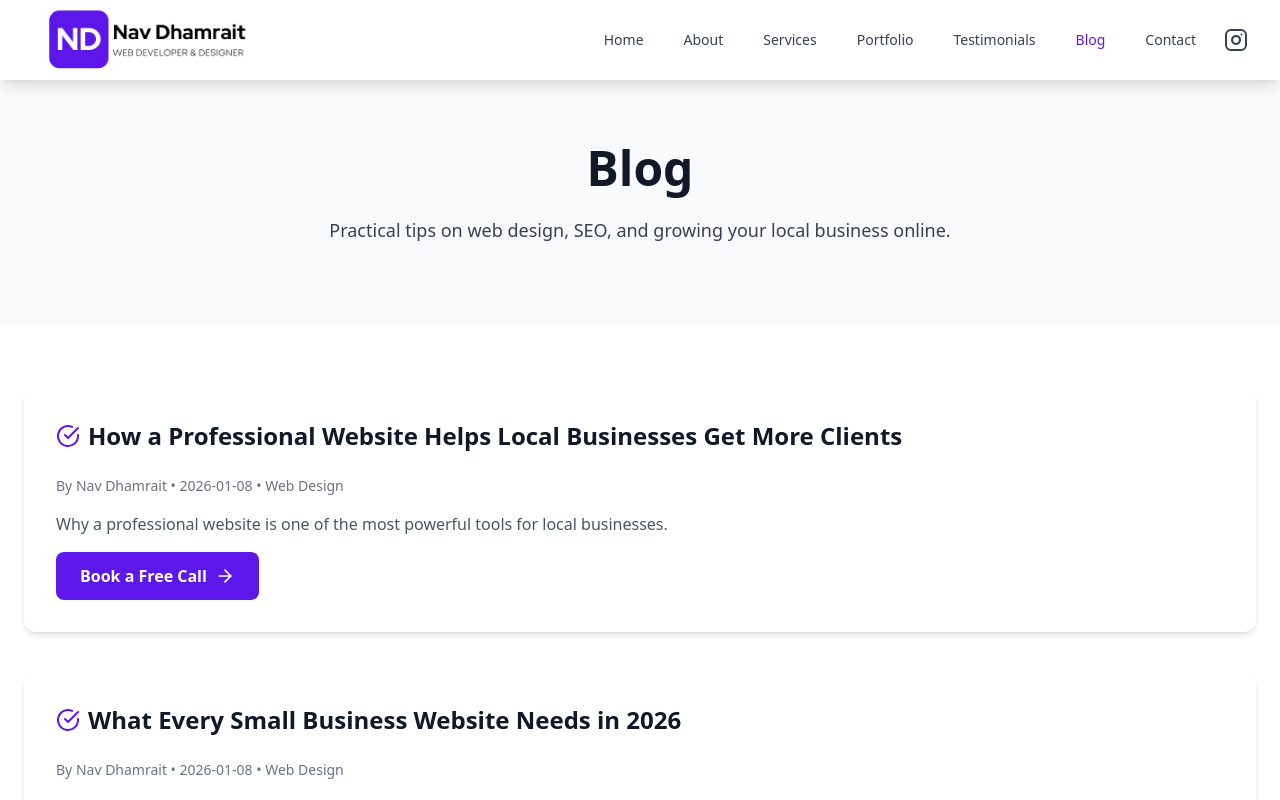
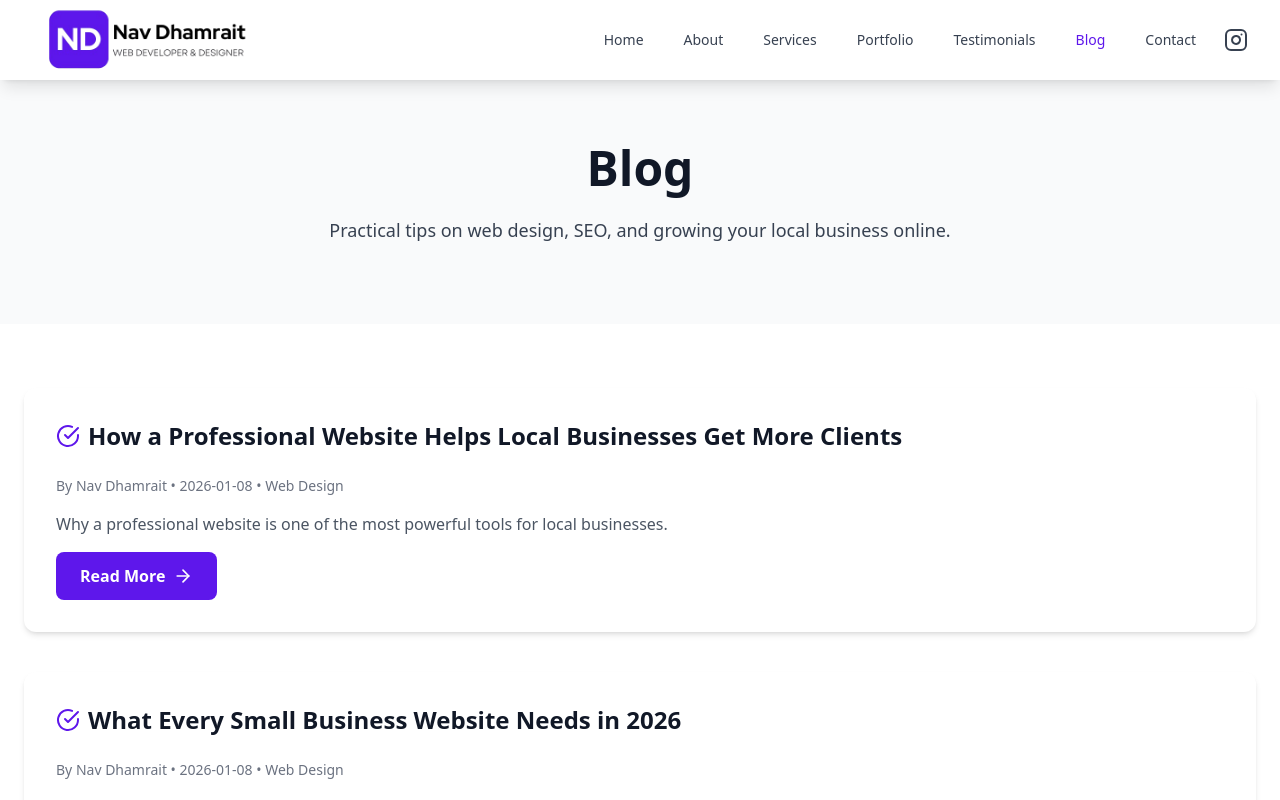
Before and after one commit to nav-commits/WebsiteBusiness, a React (Vite) app: page /blog in a window 1280 px wide. Shown: the top 800 px of the page. Built offline with nearby package versions, Linux system fonts and the light colour scheme.

Commit message:
fixed button label

```diff
--- a/src/pages/Blog.tsx
+++ b/src/pages/Blog.tsx
@@ -75,7 +75,7 @@ const Blog = () => {
                   arrow
                   className="px-6 py-3 mt-auto self-start"
                 >
-                  Book a Free Call
+                  Read More
                 </Button>
               </Card>
             </motion.div>
```
